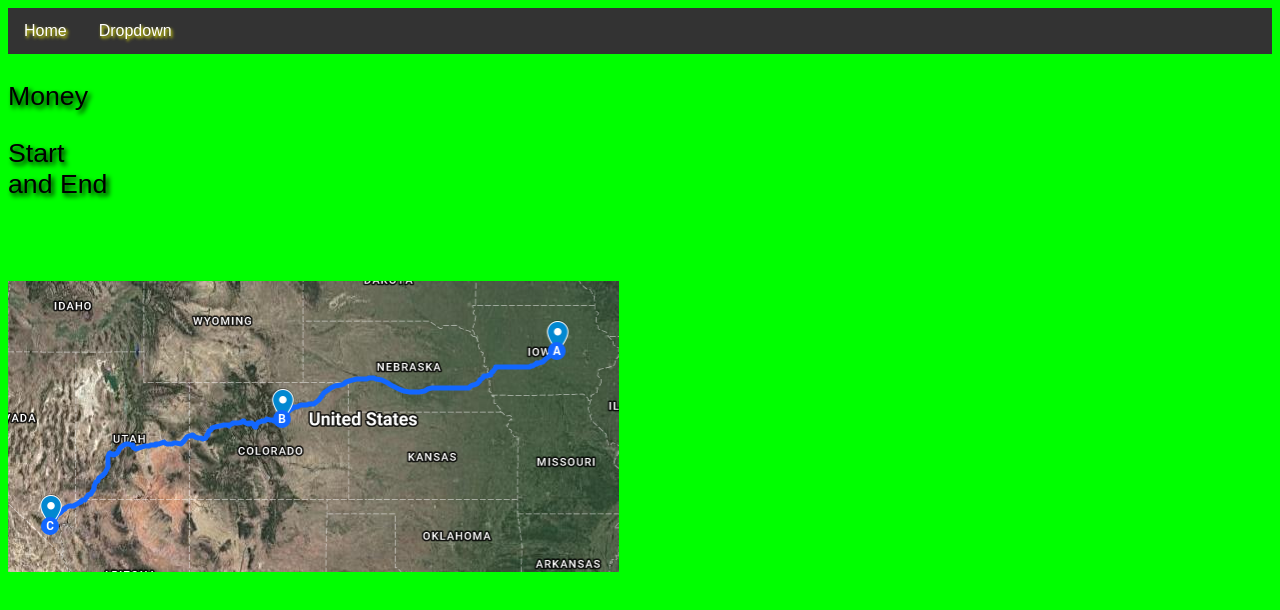
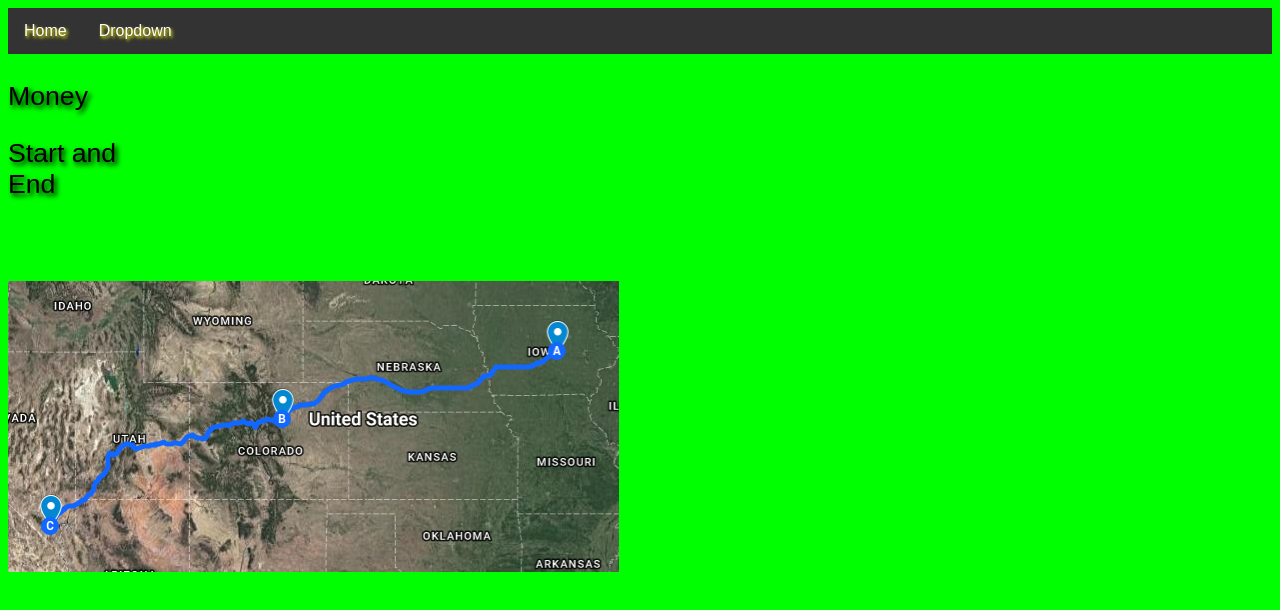
Before and after one commit to TripAssignment/TripAssignment.github.io, a plain HTML site: page index.htm in a window 1280 px wide. Drawn offline with Linux system fonts and the light colour scheme.

Commit message:
Update index.htm

```diff
--- a/index.htm
+++ b/index.htm
@@ -28,7 +28,7 @@
         <p>Current Money: $2091.10</p>
       </div>
     </div>
-    <div class="dropdown" style="width:6.25em">
+    <div class="dropdown" style="width:9.375em">
       <p style="font-size:20pt">Start and End</p>
       <div class="dropdown-content">
         <p>Start: 1213 E Boone St, Marshalltown, IA 50158</p>
```
